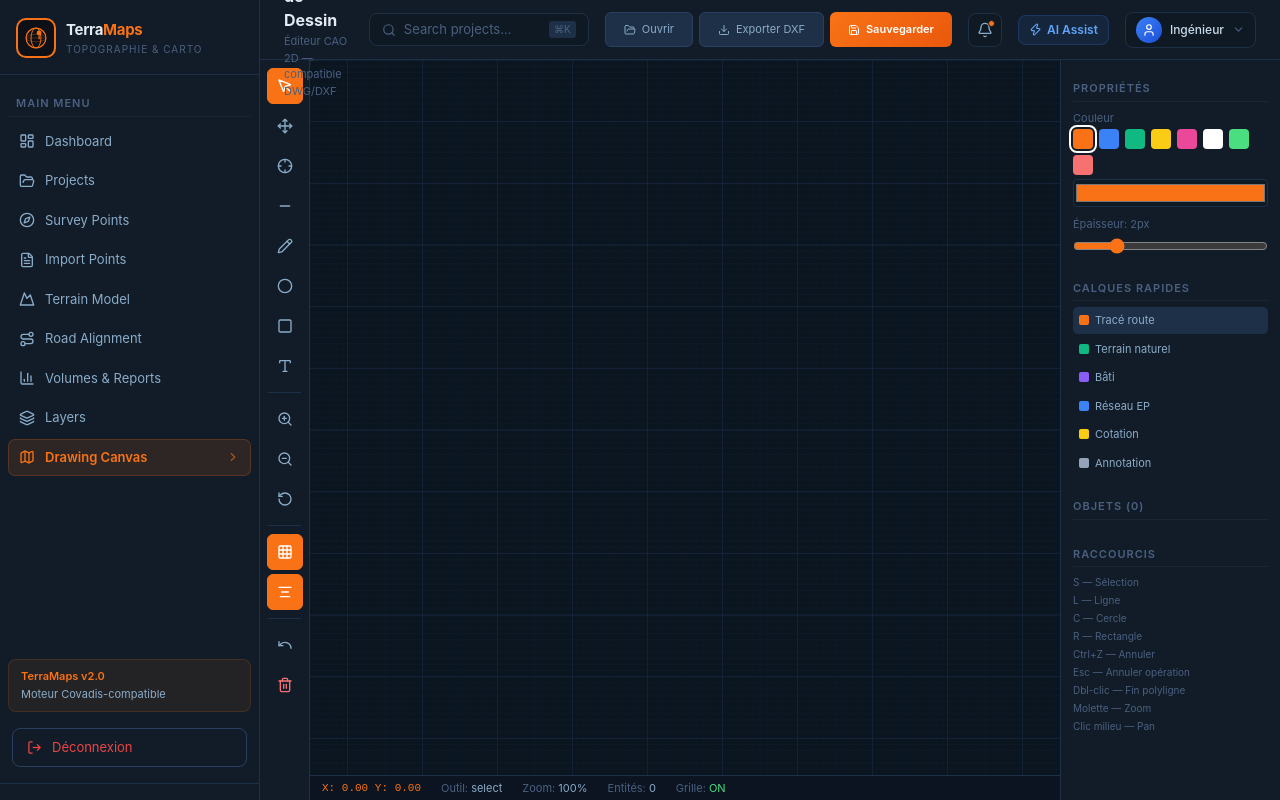
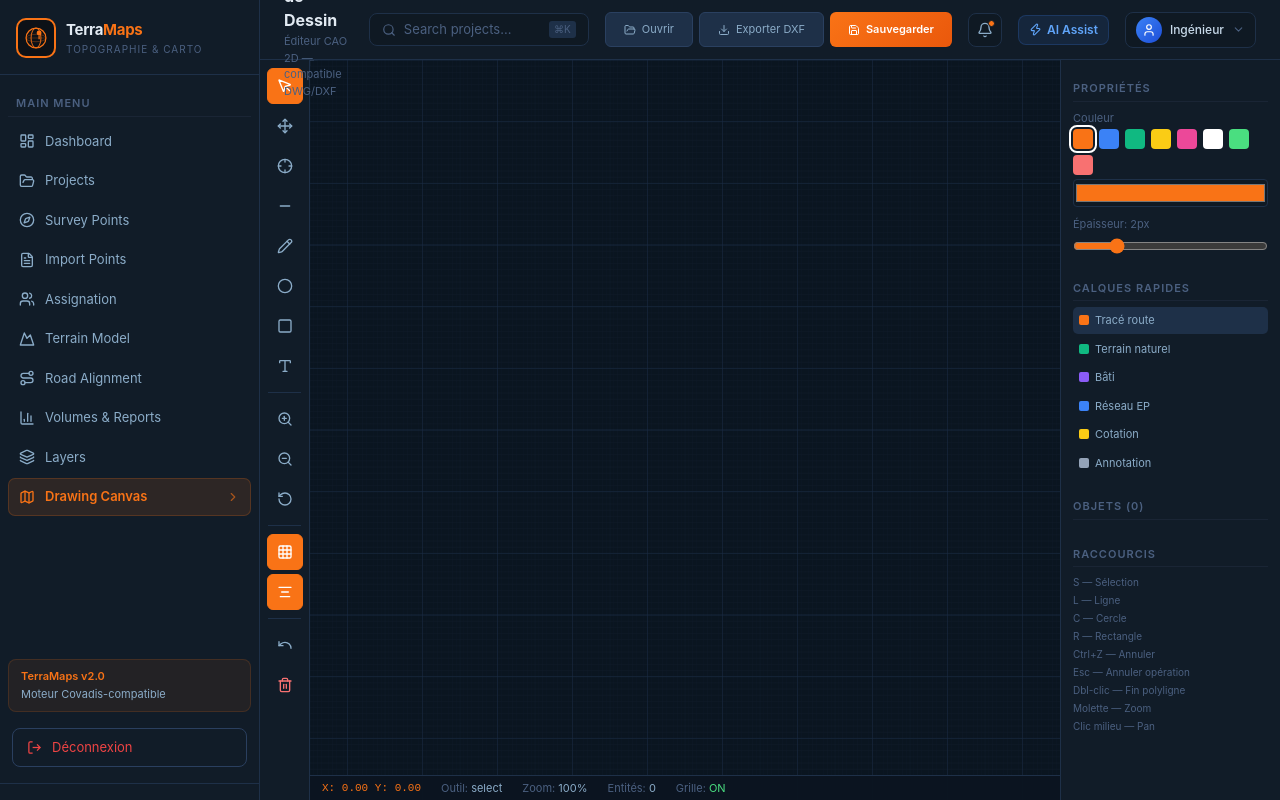
Before and after one commit to bdigi909-rgb/terramaps, a Next.js app: page /canvas in a window 1280 px wide. Built offline with nearby package versions, Linux system fonts and the light colour scheme.

Commit message:
add assign link in sidebar

```diff
--- a/src/components/Sidebar.tsx
+++ b/src/components/Sidebar.tsx
@@ -24,6 +24,7 @@ const navItems = [
   { label: "Projects", icon: FolderOpen, href: "/projects" },
   { label: "Survey Points", icon: Compass, href: "/survey" },
   { label: "Import Points", icon: FileText, href: "/import" },
+  { label: "Assignation", icon: Users, href: "/assign" },
   { label: "Terrain Model", icon: Mountain, href: "/terrain" },
   { label: "Road Alignment", icon: Route, href: "/alignment" },
   { label: "Volumes & Reports", icon: BarChart3, href: "/volumes" },
```
